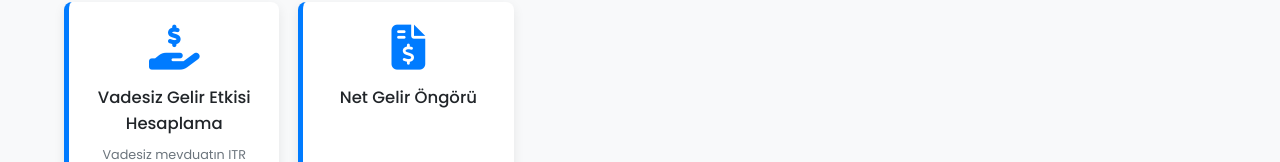
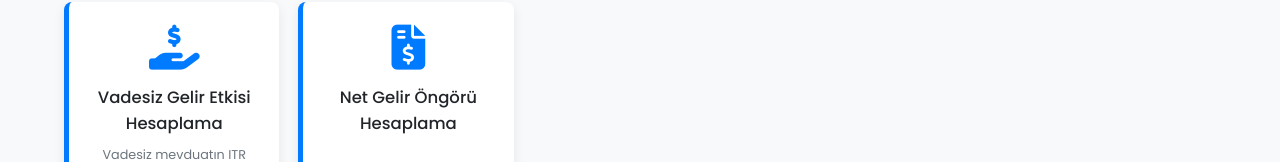
Before and after one commit to MuratOzgurUnal/HesaplamaTablosu, a plain HTML site: page index.html in a window 1280 px wide. Shown: the part 615-777 px from the top of the page. Drawn offline with Linux system fonts and the light colour scheme.

Commit message:
Update index.html

```diff
--- a/index.html
+++ b/index.html
@@ -93,7 +93,7 @@
                 <!-- DEĞİŞİKLİK: Yeni hesaplama aracı kartı buraya eklendi -->
                 <div class="tool-card" data-tool="net_gelir_ongoru">
                     <i class="fa-solid fa-file-invoice-dollar fa-3x"></i>
-                    <h2>Net Gelir Öngörü</h2>
+                    <h2>Net Gelir Öngörü Hesaplama</h2>
                     <p>Aylık faiz ve faiz dışı gelir öngörülerini hesaplayın.</p>
                 </div>
             </div>
```
